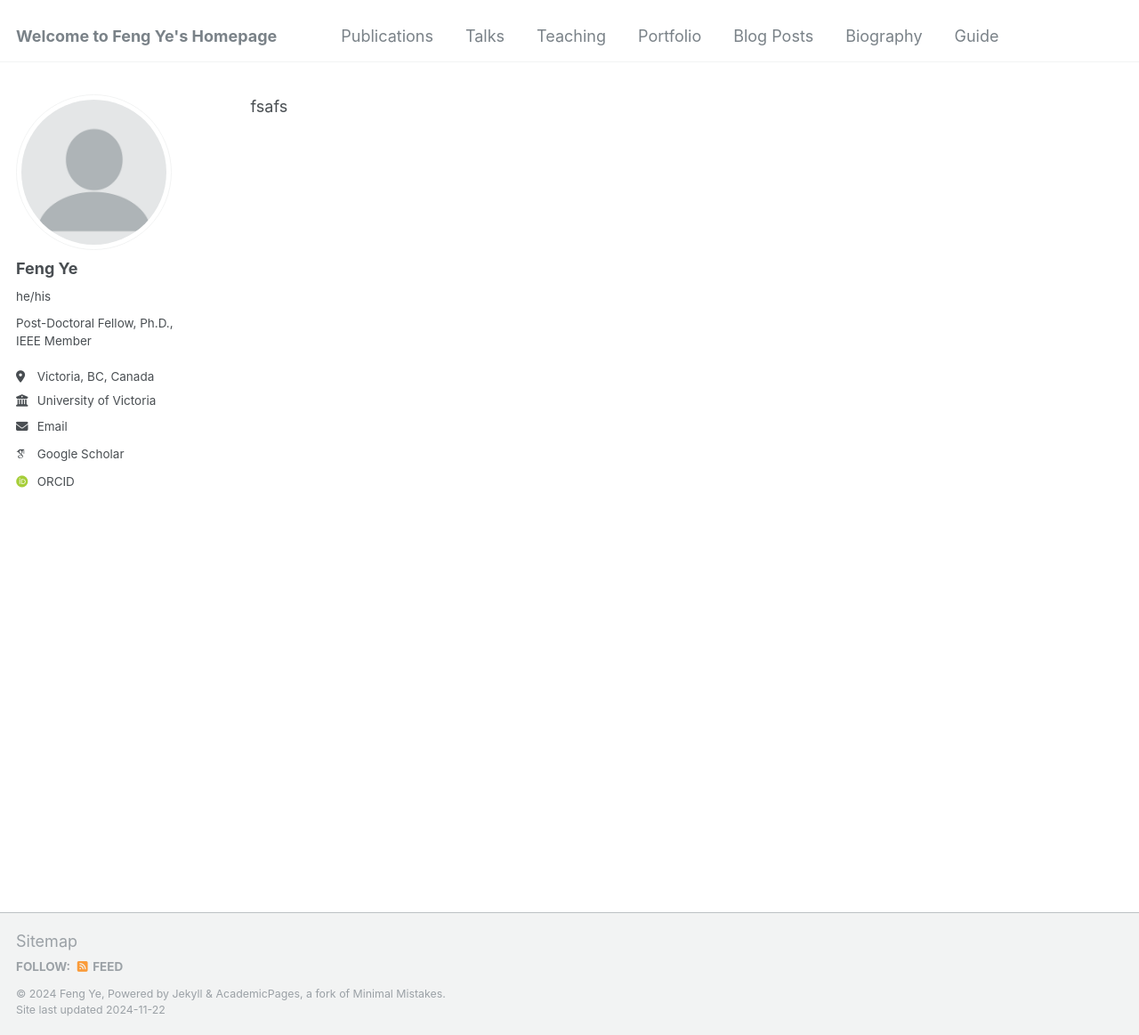
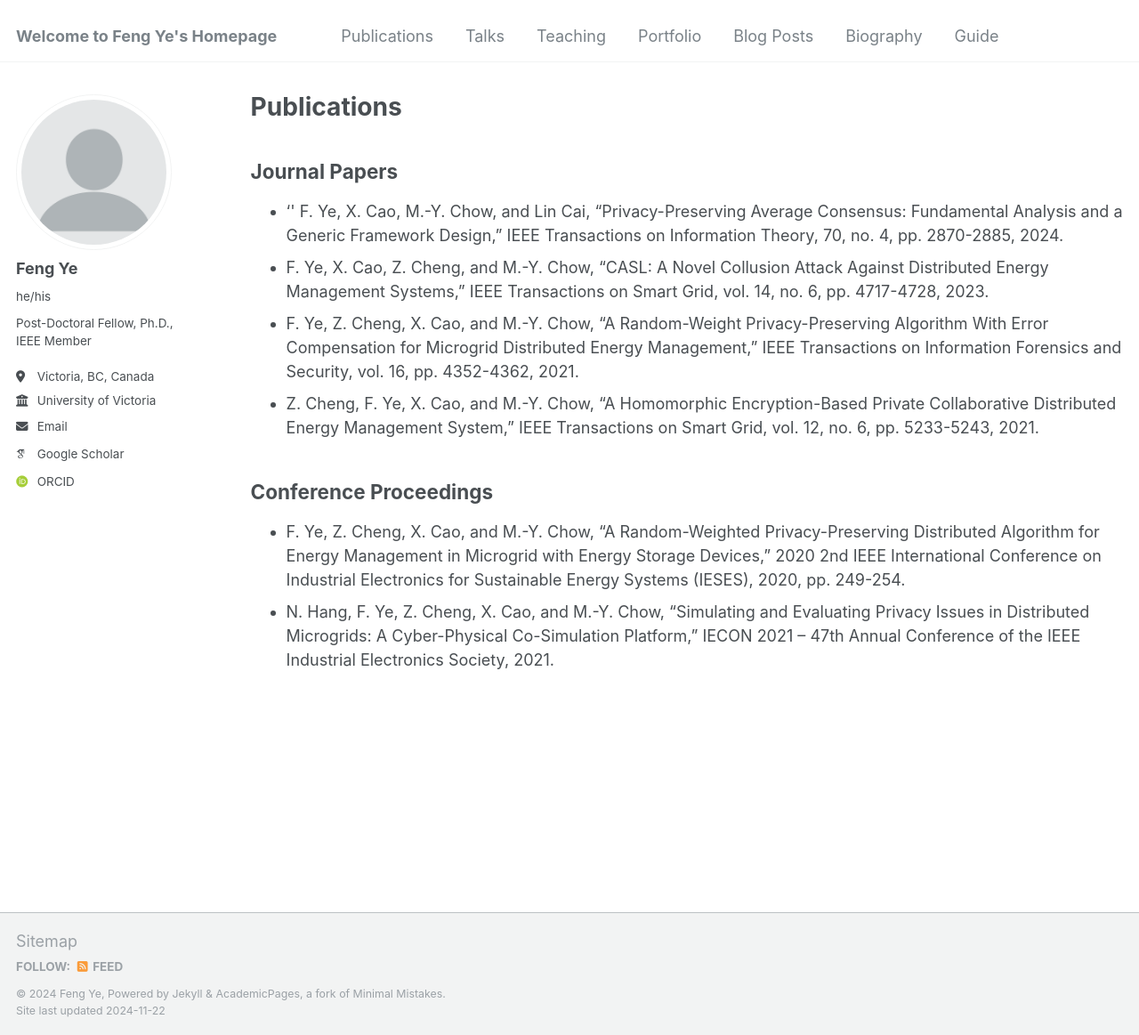
Before and after one commit to fye97/fye97, a Jekyll site: the page built from _pages/publications.md, in a window 1280 px wide and 1163 px high. Shown: the whole window at 89% size. Built offline with Jekyll 4.4.1, drawn with Linux system fonts in a browser that asks for light colours; some web fonts are replaced; our own code applies the rules of GitHub Pages for plain Markdown files.

Commit message:
Update publications.md

```diff
--- a/_pages/publications.md
+++ b/_pages/publications.md
@@ -1 +1,22 @@
-fsafs
+---
+layout: archive
+title: "Publications"
+permalink: /publications/
+author_profile: true
+redirect_from:
+  - /resume
+---
+
+{% include base_path %}
+
+Journal Papers
+------
+* '<TIT>' F. Ye, X. Cao, M.-Y. Chow, and Lin Cai, “Privacy-Preserving Average Consensus: Fundamental Analysis and a Generic Framework Design,” IEEE Transactions on Information Theory, 70, no. 4, pp. 2870-2885, 2024.
+* F. Ye, X. Cao, Z. Cheng, and M.-Y. Chow, “CASL: A Novel Collusion Attack Against Distributed Energy Management Systems,” IEEE Transactions on Smart Grid, vol. 14, no. 6, pp. 4717-4728, 2023.
+* F. Ye, Z. Cheng, X. Cao, and M.-Y. Chow, “A Random-Weight Privacy-Preserving Algorithm With Error Compensation for Microgrid Distributed Energy Management,” IEEE Transactions on Information Forensics and Security, vol. 16, pp. 4352-4362, 2021.
+* Z. Cheng, F. Ye, X. Cao, and M.-Y. Chow, “A Homomorphic Encryption-Based Private Collaborative Distributed Energy Management System,” IEEE Transactions on Smart Grid, vol. 12, no. 6, pp. 5233-5243, 2021.
+
+Conference Proceedings
+------
+* F. Ye, Z. Cheng, X. Cao, and M.-Y. Chow, “A Random-Weighted Privacy-Preserving Distributed Algorithm for Energy Management in Microgrid with Energy Storage Devices,” 2020 2nd IEEE International Conference on Industrial Electronics for Sustainable Energy Systems (IESES), 2020, pp. 249-254.
+* N. Hang, F. Ye, Z. Cheng, X. Cao, and M.-Y. Chow, “Simulating and Evaluating Privacy Issues in Distributed Microgrids: A Cyber-Physical Co-Simulation Platform,” IECON 2021 – 47th Annual Conference of the IEEE Industrial Electronics Society, 2021.
```
